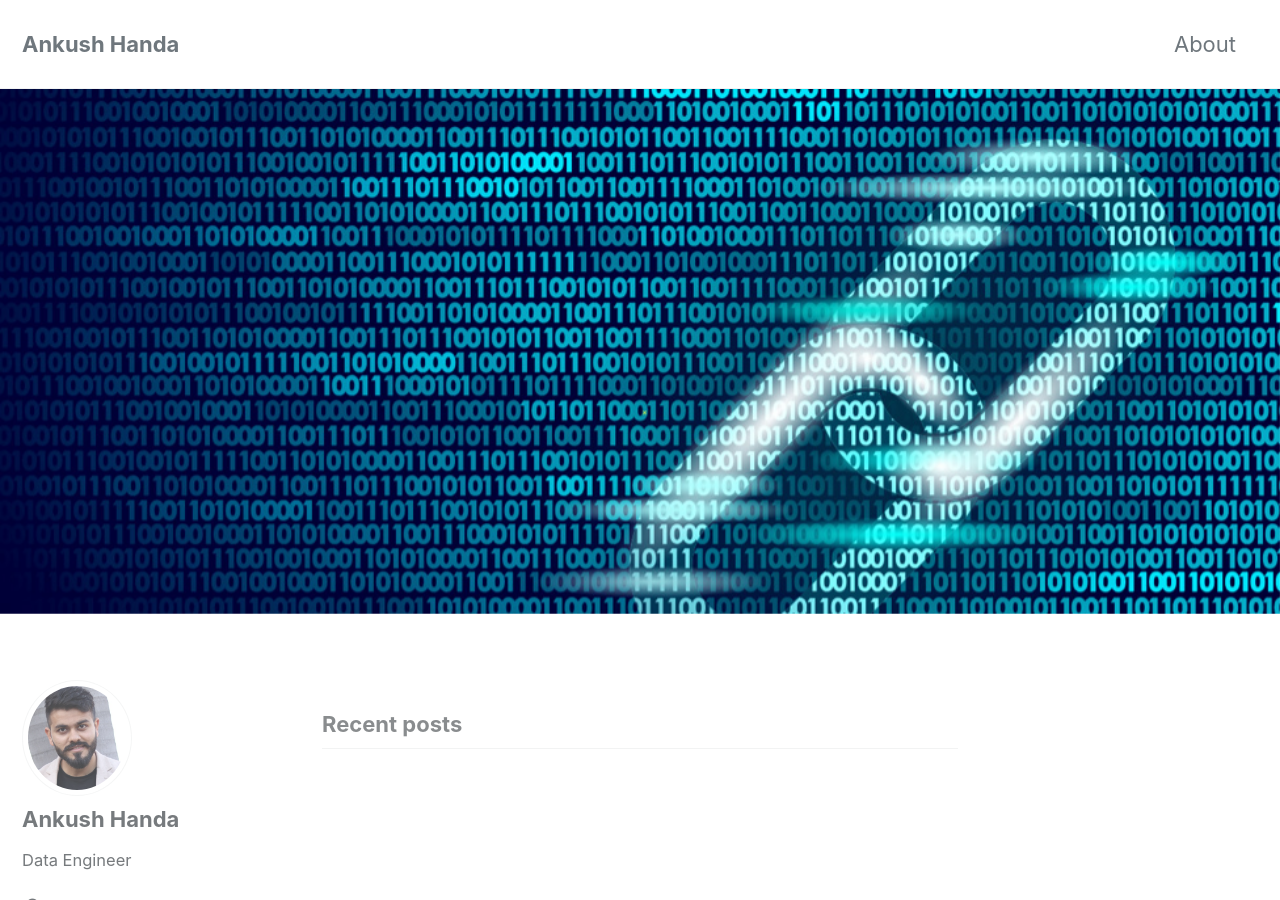
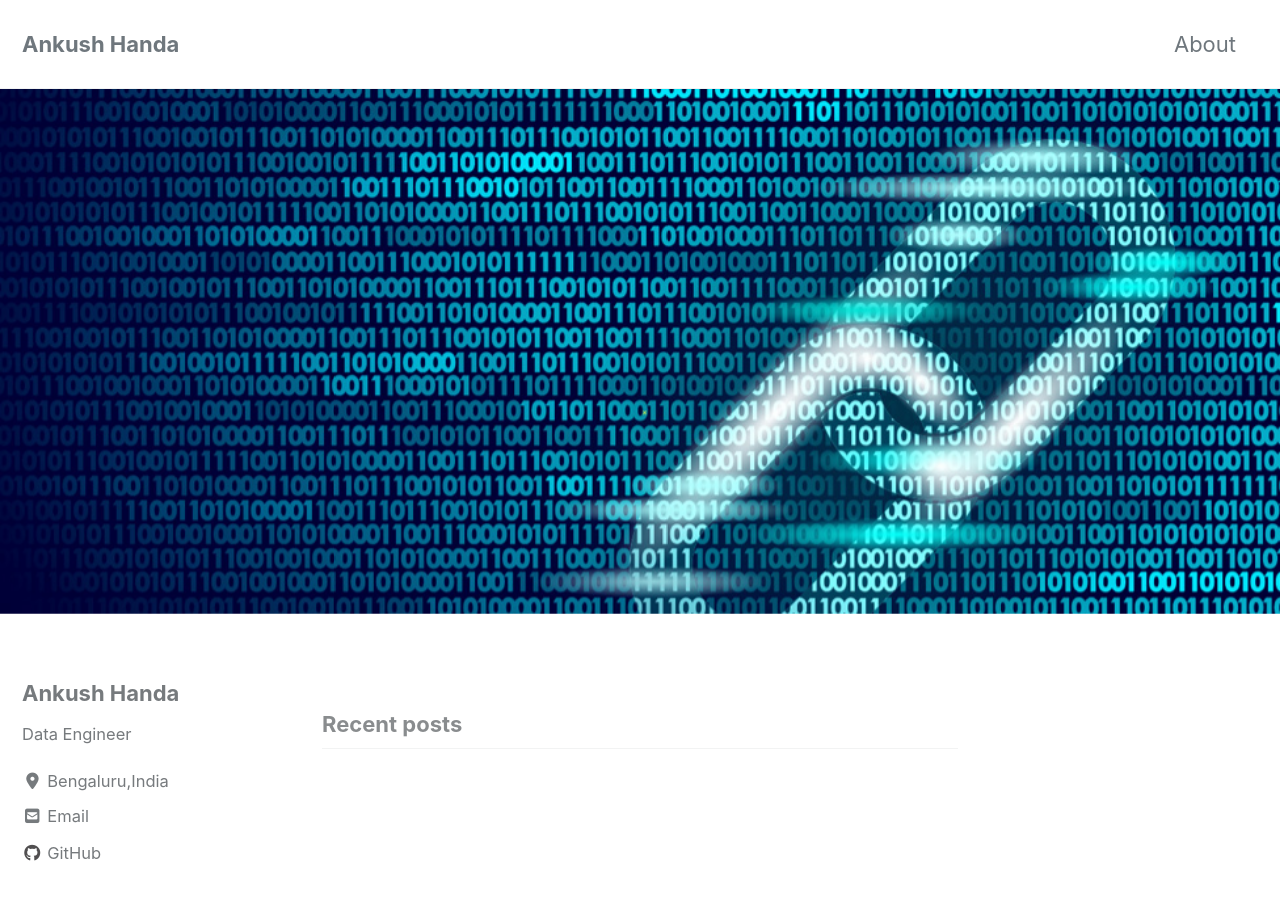
Before and after one commit to ankushhanda/ankushhanda.github.io, a Jekyll site: the page built from index.html, in a window 1280 px wide and 900 px high. Built offline with Jekyll 4.4.1, drawn with Linux system fonts in a browser that asks for light colours; cached includes are drawn as plain includes; nearby versions of some CDN libraries; the list of posts is cut into pages by our own code.

Commit message:
yml changes

```diff
--- a/_config.yml
+++ b/_config.yml
@@ -108,7 +108,7 @@ analytics:
 # Site Author
 author:
   name             : "Ankush Handa"
-  avatar           : "/images/bio-photo.jpg"
+  avatar           : #"/images/bio-photo.jpg"
   bio              : "Data Engineer "
   location         : "Bengaluru,India"
   email            :
@@ -131,9 +131,7 @@ author:
     - label: "Instagram"
       icon: "fab fa-fw fa-instagram"
       # url: "https://instagram.com/"
-    - label: "LinkedIn"
-      icon: "fab fa-fw fa-linkedin"
-      url: "https://www.linkedin.com/in/ankush-handa/"
+
 
 # Site Footer
 footer:
```
